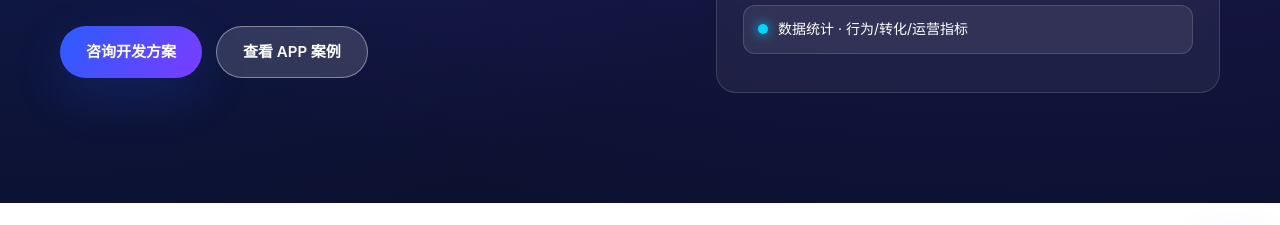
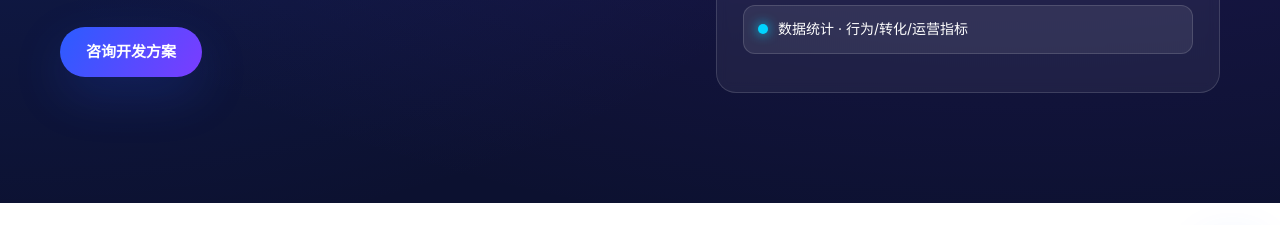
Before and after one commit to zealotxp/hunan-shuangran-website, a website: page apps.html in a window 1280 px wide. Shown: the part 368-593 px from the top of the page. Drawn offline with Linux system fonts and the light colour scheme.

Commit message:
v1.0.12 - 移除 apps.html hero 查看APP案例按钮，全站案例按钮清零

```diff
--- a/apps.html
+++ b/apps.html
@@ -38,7 +38,6 @@
       <p class="lead">围绕企业真实业务场景，提供 APP 开发、管理后台、支付消息、数据统计和上线维护服务，让移动端产品从需求、体验到运营都能落地。</p>
       <div class="hero-btns">
         <a class="btn btn-primary" href="about.html#contact">咨询开发方案</a>
-        <a class="btn btn-light" href="#scenes">查看 APP 案例</a>
       </div>
     </div>
     <div class="hero-visual">
--- a/package.json
+++ b/package.json
@@ -1,6 +1,6 @@
 {
   "name": "hunan-shuangran-website",
-  "version": "1.0.11",
+  "version": "1.0.12",
   "private": true,
   "description": "湖南双然信息技术有限公司官网 - HTML 多页响应式原型（AI应用 / 物联网 / APP / 小程序）",
   "scripts": {
```
